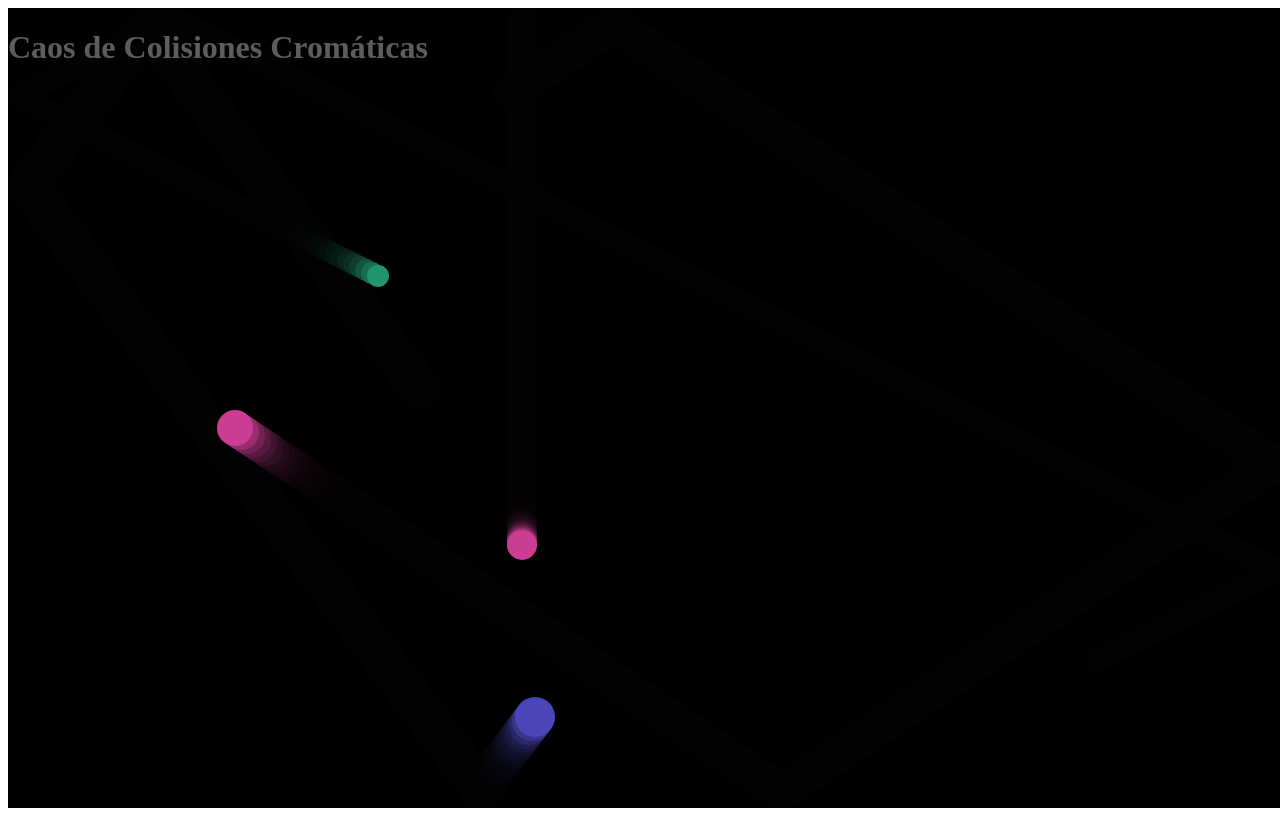
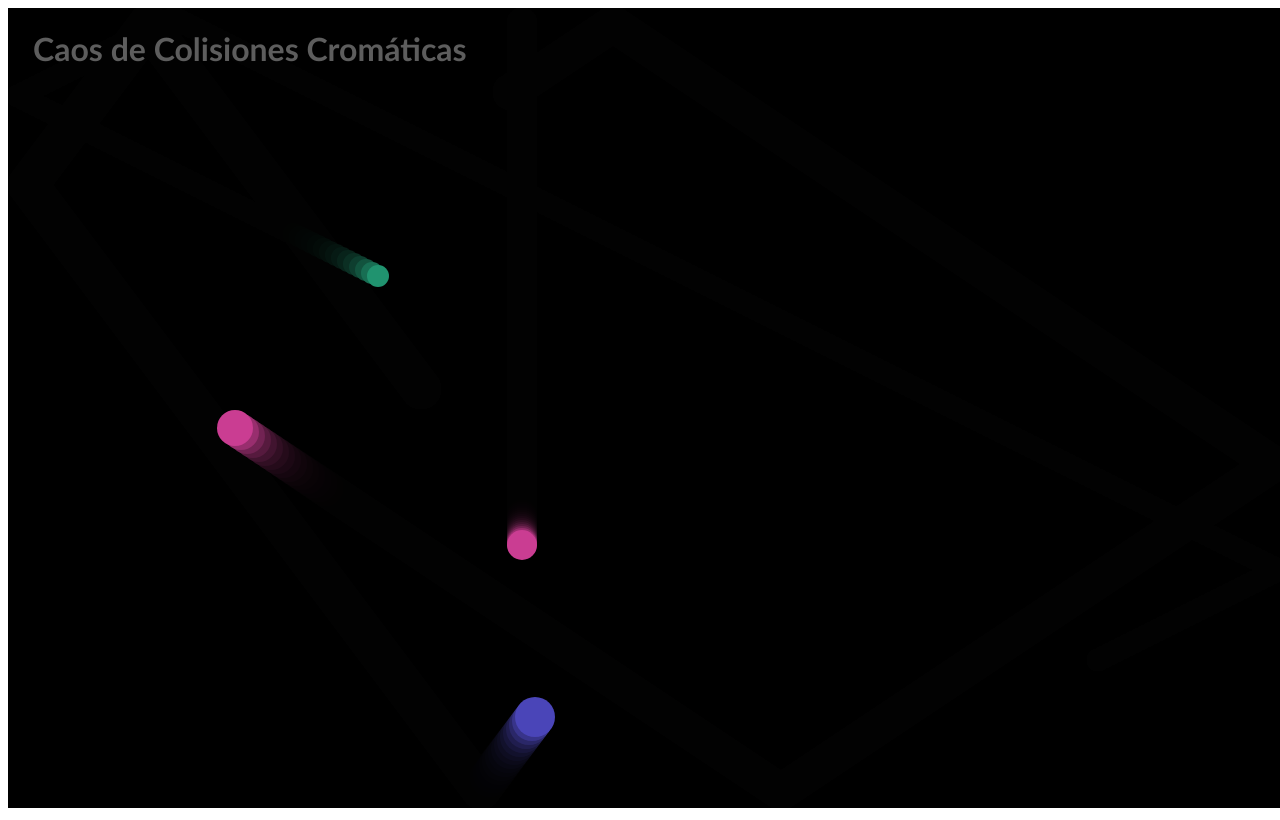
Before and after one commit to adriferro/ExamenDWEC3, a plain HTML site: page index.html in a window 1280 px wide. Drawn offline with Linux system fonts and the light colour scheme.

Commit message:
Acabamos los estilos

```diff
--- a/styles/style.css
+++ b/styles/style.css
@@ -1,6 +1,8 @@
 h1{
     background-color: transparent;
     position: absolute;
+    margin-left: 25px;
+    font-family: 'Gill Sans', 'Gill Sans MT', Calibri, 'Trebuchet MS', sans-serif;
 }
 
 div{
```
